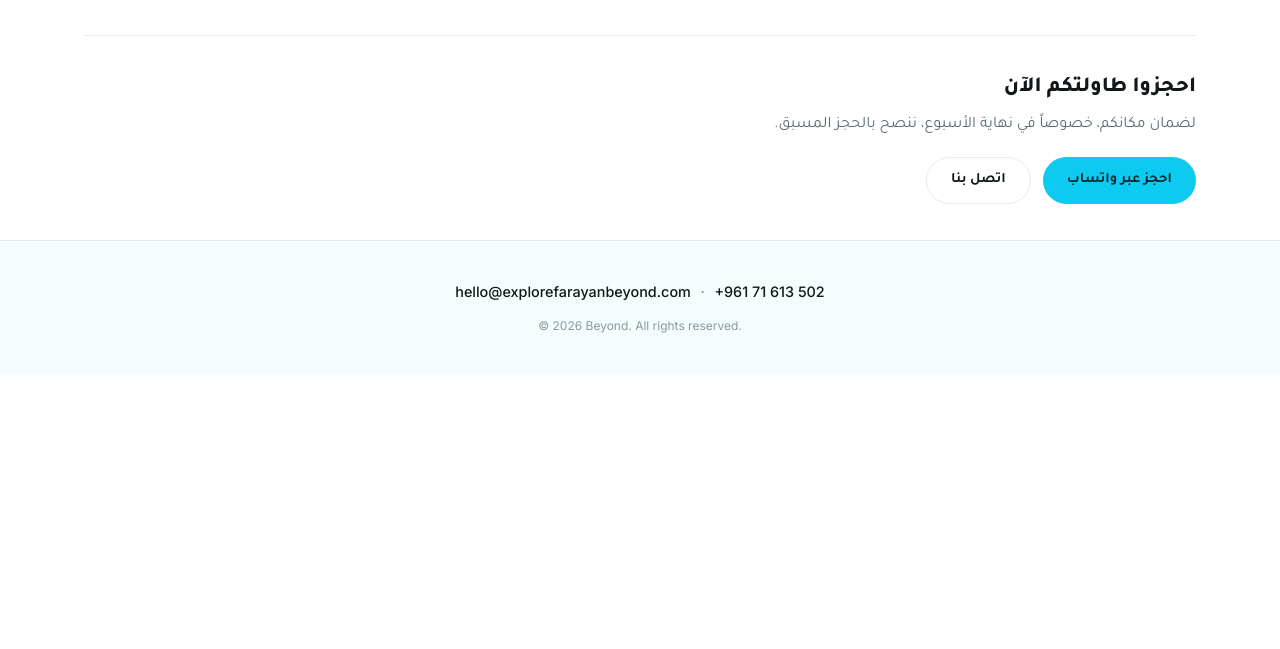
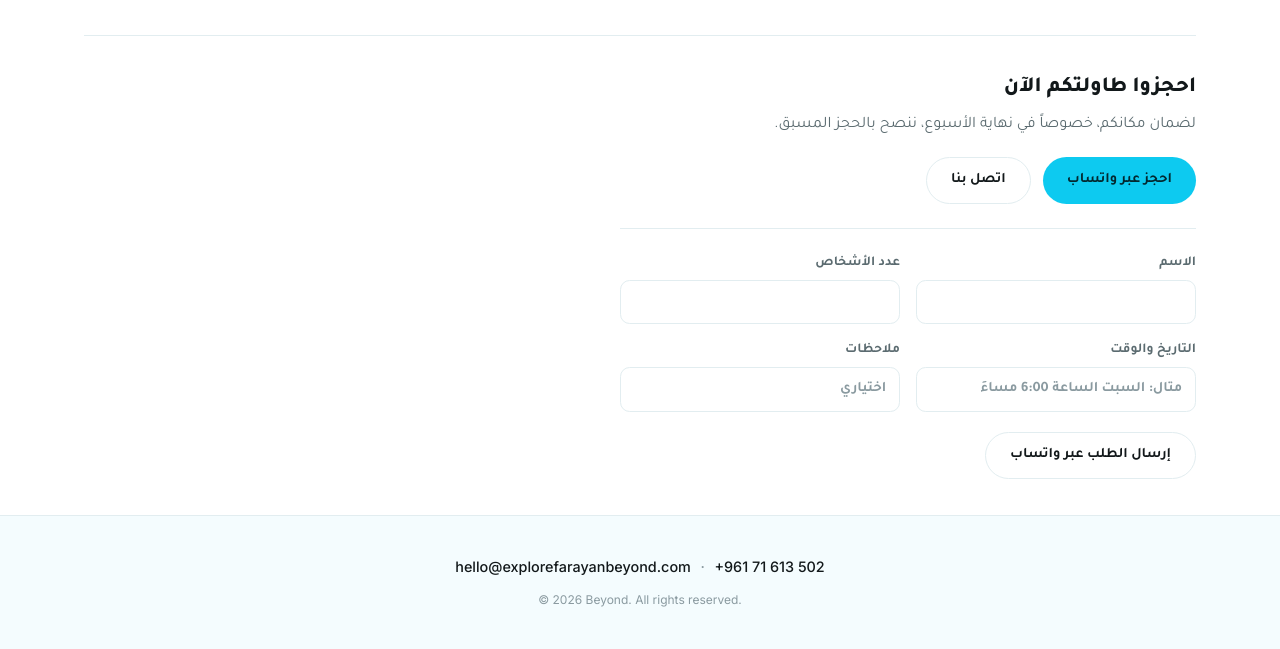
Before and after one commit to linakhlinakh-coder/Linas-coding, a PHP site: page /discover/restaurants/qalaa-fawwaz/ in a window 1280 px wide. Shown: the part 2508-3157 px from the top of the page. Before the commit the page ends 2841 px from the top, so only its background shows below. Run offline with PHP 8.4, Linux system fonts and the light colour scheme.

Commit message:
Restore Let's Explore video section; add reservation form to Qalaat Fawaz
- Bring back the separate "Let's Explore" section (Tripoli, Batroun,
  Hardine, Amioun, linking to their YouTube videos with real photo
  thumbnails) below Explore the events -- this had been folded into
  "Explore the places" a few edits ago when that section switched to
  the Bakish/Ehden/Bekaa Kafra/Tannourine area cards, and got dropped
  in the process.
- Add the reservation form (name, party size, date & time, notes) to
  the Qalaat Fawaz page per the original content spec. Since there's
  no backend, submitting it opens a prefilled WhatsApp message with
  the entered details instead of a dead/fake form post.
- Verified all 13 image URLs on the Qalaat Fawaz page (hero + 12
  gallery photos) match exactly what was provided.

```diff
--- a/discover/restaurants/qalaa-fawwaz/index.html
+++ b/discover/restaurants/qalaa-fawwaz/index.html
@@ -97,7 +97,30 @@
 <a class="btn btn-accent" href="https://wa.me/9613928061?text=%D9%85%D8%B1%D8%AD%D8%A8%D8%A7%D9%8B%D8%8C%20%D8%A3%D8%B1%D8%BA%D8%A8%20%D8%A8%D8%AD%D8%AC%D8%B2%20%D8%B7%D8%A7%D9%88%D9%84%D8%A9%20%D9%81%D9%8A%20%D9%82%D9%84%D8%B9%D8%A9%20%D9%81%D9%88%D8%A7%D8%B2" target="_blank" rel="noopener noreferrer">احجز عبر واتساب</a>
 <a class="btn btn-outline" href="tel:+9613928061">اتصل بنا</a>
 </div>
+<form class="qf-form" id="qf-reserve-form">
+<div class="qf-form-row">
+<label>الاسم<input type="text" name="name" required/></label>
+<label>عدد الأشخاص<input type="number" name="party" min="1" required/></label>
+</div>
+<div class="qf-form-row">
+<label>التاريخ والوقت<input type="text" name="datetime" placeholder="مثال: السبت الساعة 6:00 مساءً" required/></label>
+<label>ملاحظات<input type="text" name="notes" placeholder="اختياري"/></label>
+</div>
+<button type="submit" class="btn btn-outline">إرسال الطلب عبر واتساب</button>
+</form>
 </section>
+<script>
+document.getElementById('qf-reserve-form').addEventListener('submit', function(e){
+e.preventDefault();
+var f = new FormData(this);
+var msg = 'مرحباً، أرغب بحجز طاولة في قلعة فواز.' +
+  '\nالاسم: ' + f.get('name') +
+  '\nعدد الأشخاص: ' + f.get('party') +
+  '\nالتاريخ والوقت: ' + f.get('datetime') +
+  (f.get('notes') ? '\nملاحظات: ' + f.get('notes') : '');
+window.open('https://wa.me/9613928061?text=' + encodeURIComponent(msg), '_blank');
+});
+</script>
 
 </div>
 </main>
--- a/faraya-theme.css
+++ b/faraya-theme.css
@@ -139,3 +139,10 @@ main{display:block}
 @media (min-width:1024px){.qf-info-grid{grid-template-columns:repeat(4,1fr)}}
 .qf-map{width:100%;height:18rem;border:1px solid var(--border);border-radius:1rem}
 .qf-reserve p{color:var(--text-muted);margin:0 0 1.25rem}
+.qf-form{margin-top:1.5rem;padding-top:1.5rem;border-top:1px solid var(--border);max-width:36rem}
+.qf-form-row{display:grid;grid-template-columns:1fr;gap:1rem;margin-bottom:1rem}
+@media (min-width:560px){.qf-form-row{grid-template-columns:1fr 1fr}}
+.qf-form label{display:block;font-size:.85rem;font-weight:600;color:var(--text-muted)}
+.qf-form input{margin-top:.4rem;width:100%;border:1px solid var(--border);border-radius:.6rem;padding:.65rem .8rem;font-size:.9rem;font-family:inherit;background:var(--surface);color:var(--text)}
+.qf-form input:focus{outline:2px solid var(--accent);outline-offset:1px}
+.qf-form button{margin-top:.25rem}
```
Also changed, not shown: index.html (+49 -0 lines).
